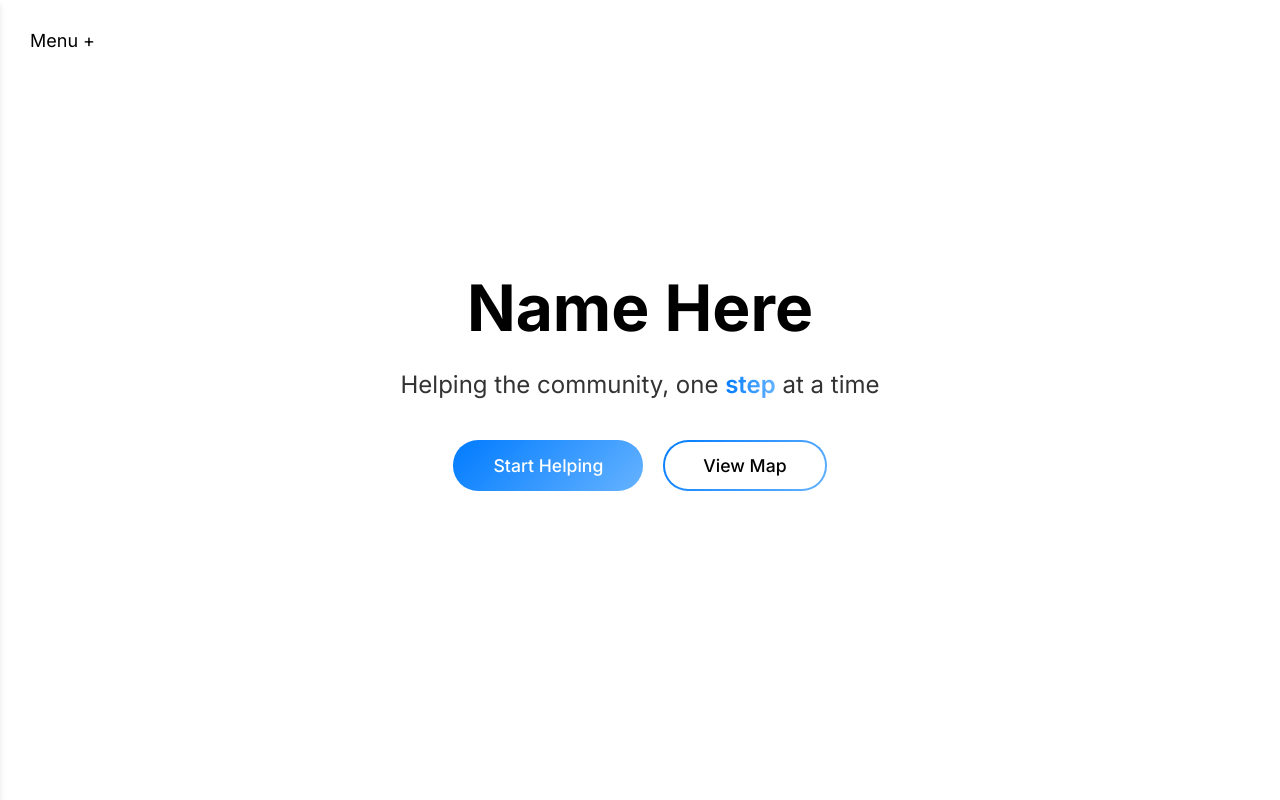
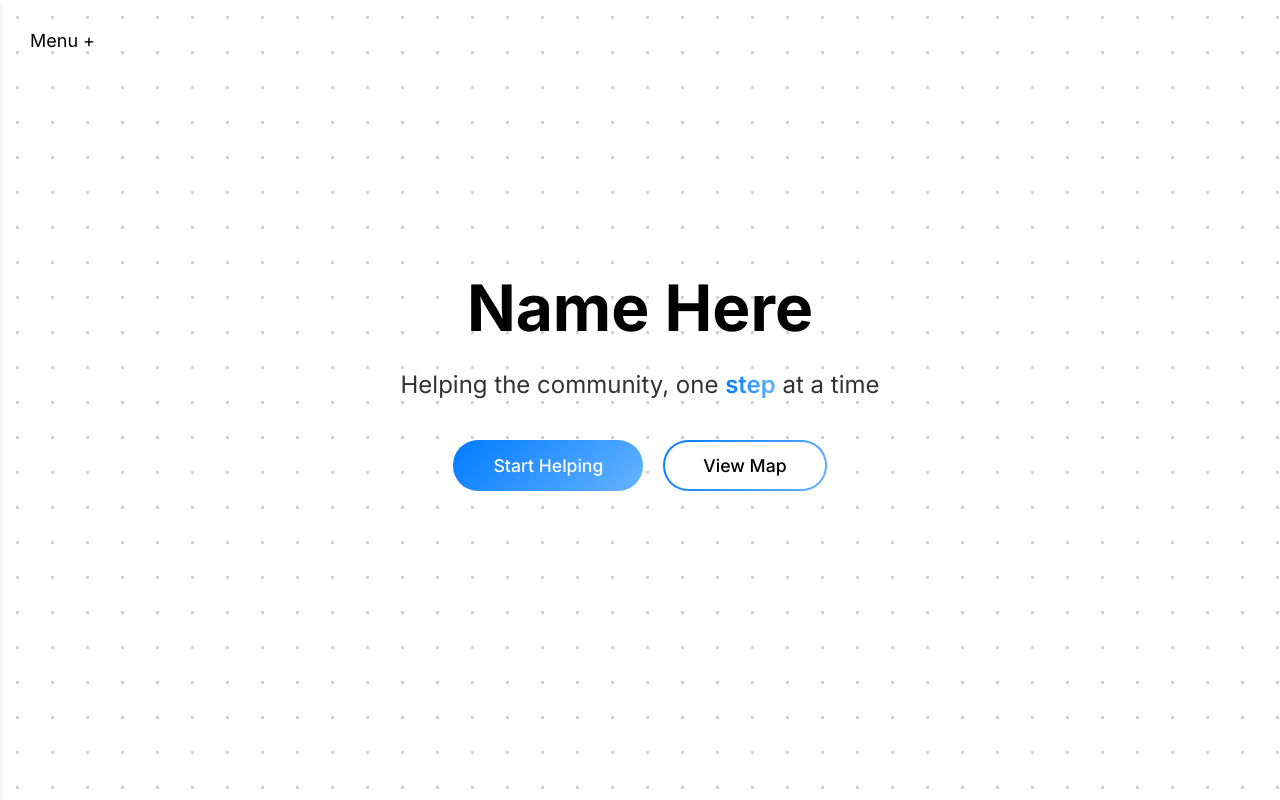
Before and after one commit to AryanOvalekar/HelpingHand, a React (Vite) app in the folder frontend/: page / in a window 1280 px wide. Built offline with nearby package versions, Linux system fonts and the light colour scheme; no server answers.

Commit message:
Dot grid on homepage

```diff
--- a/frontend/src/pages/Homepage.css
+++ b/frontend/src/pages/Homepage.css
@@ -11,6 +11,8 @@
   position: fixed;
   top: 0;
   left: 0;
+  background-image: radial-gradient(circle, #d3d3d3 1.5px, transparent 1.5px);
+  background-size: 35px 35px;
 }
 
 .homepage-title {
```
